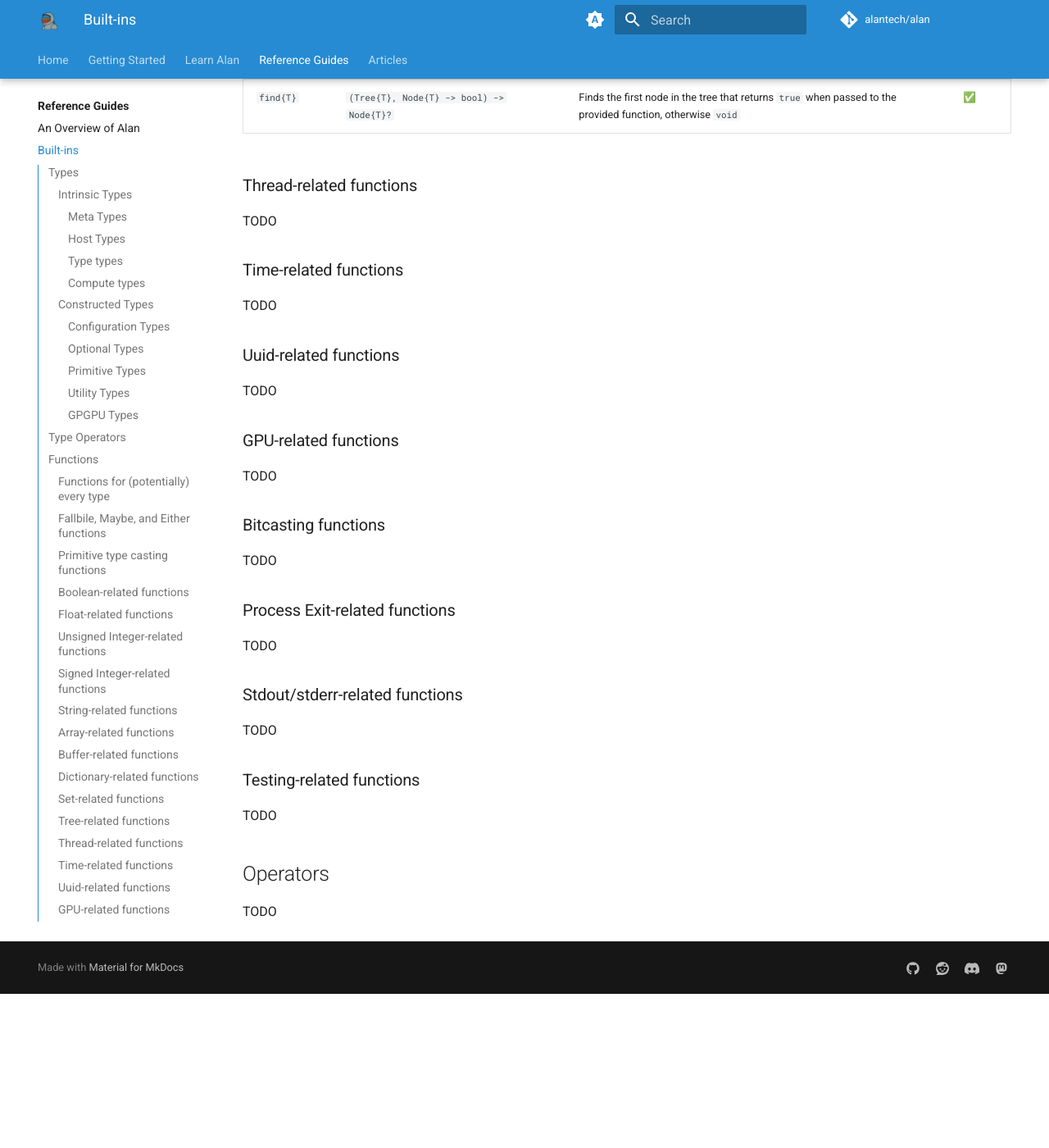
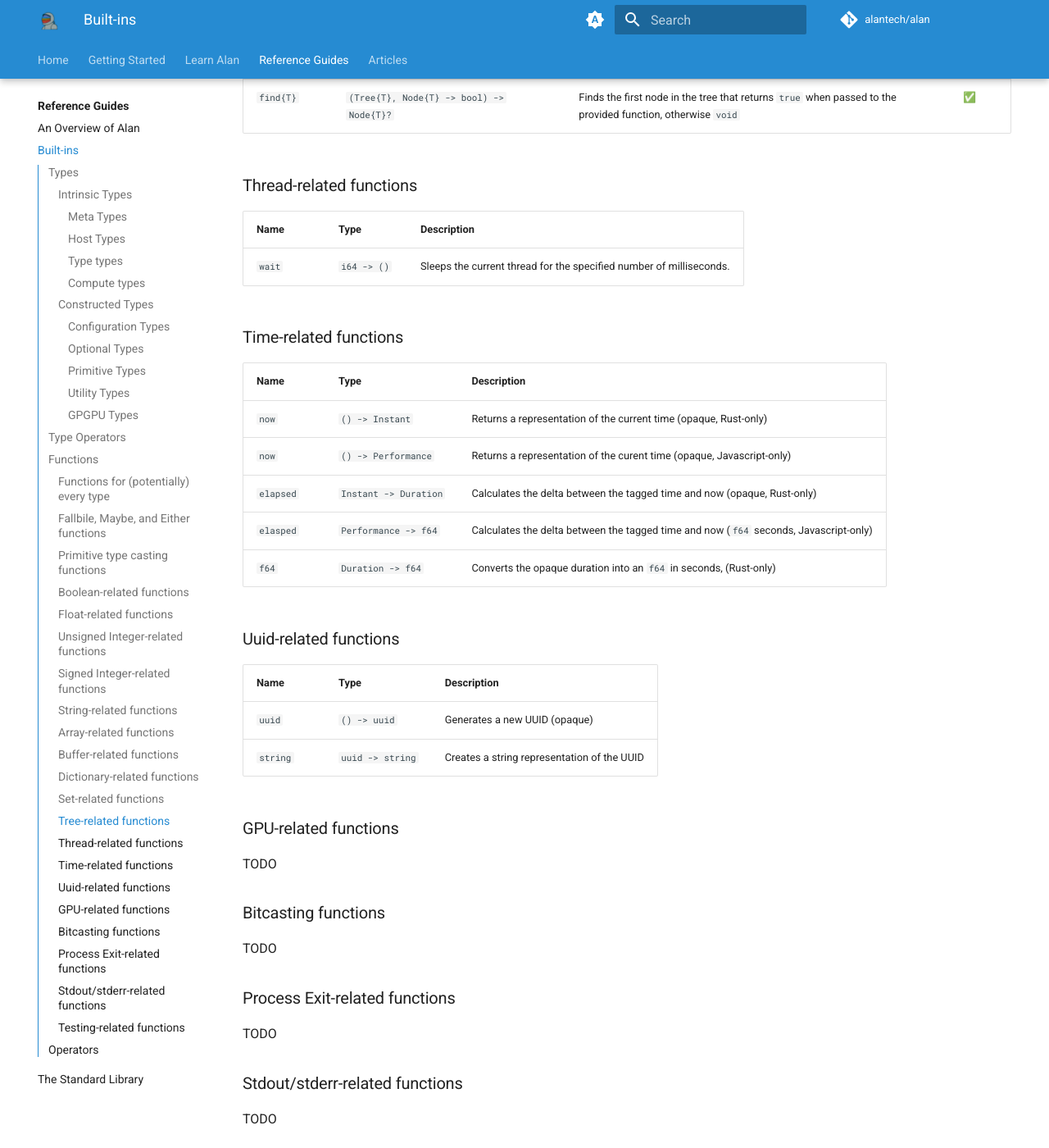
Before and after one commit to alantech/alanlang-docs, an MkDocs documentation site: the page built from docs/built_ins.md, in a window 1280 px wide and 1400 px high, scrolled down 46209 px. Shown: the whole window at 82% size. Built offline with MkDocs 1.6.1 and Material for MkDocs 9.7.7, drawn with Linux system fonts in a browser that asks for light colours; plug-ins that fetch from the network failed and are left out; comment, search, counter and statistics services are not loaded; before the commit the page ends 47421 px from its top, so only the background shows below that.

Commit message:
Document the thread, time, and uuid build-in functions (#89)

```diff
--- a/docs/built_ins.md
+++ b/docs/built_ins.md
@@ -1007,15 +1007,26 @@
 
 ### Thread-related functions
 
-TODO
+| Name   | Type        | Description                                                         |
+| :----- | :---------- | :------------------------------------------------------------------ |
+| `wait` | `i64 -> ()` | Sleeps the current thread for the specified number of milliseconds. |
 
 ### Time-related functions
 
-TODO
+| Name      | Type                  | Description                                                                             |
+| :-------- | :-------------------- | :-------------------------------------------------------------------------------------- |
+| `now`     | `() -> Instant`       | Returns a representation of the current time (opaque, Rust-only)                        |
+| `now`     | `() -> Performance`   | Returns a representation of the curent time (opaque, Javascript-only)                   |
+| `elapsed` | `Instant -> Duration` | Calculates the delta between the tagged time and now (opaque, Rust-only)                |
+| `elasped` | `Performance -> f64`  | Calculates the delta between the tagged time and now (`f64` seconds, Javascript-only)   |
+| `f64`     | `Duration -> f64`     | Converts the opaque duration into an `f64` in seconds, (Rust-only)                      |
 
 ### Uuid-related functions
 
-TODO
+| Name     | Type             | Description                                 |
+| :------- | :--------------- | :------------------------------------------ |
+| `uuid`   | `() -> uuid`     | Generates a new UUID (opaque)               |
+| `string` | `uuid -> string` | Creates a string representation of the UUID |
 
 ### GPU-related functions
 
```
